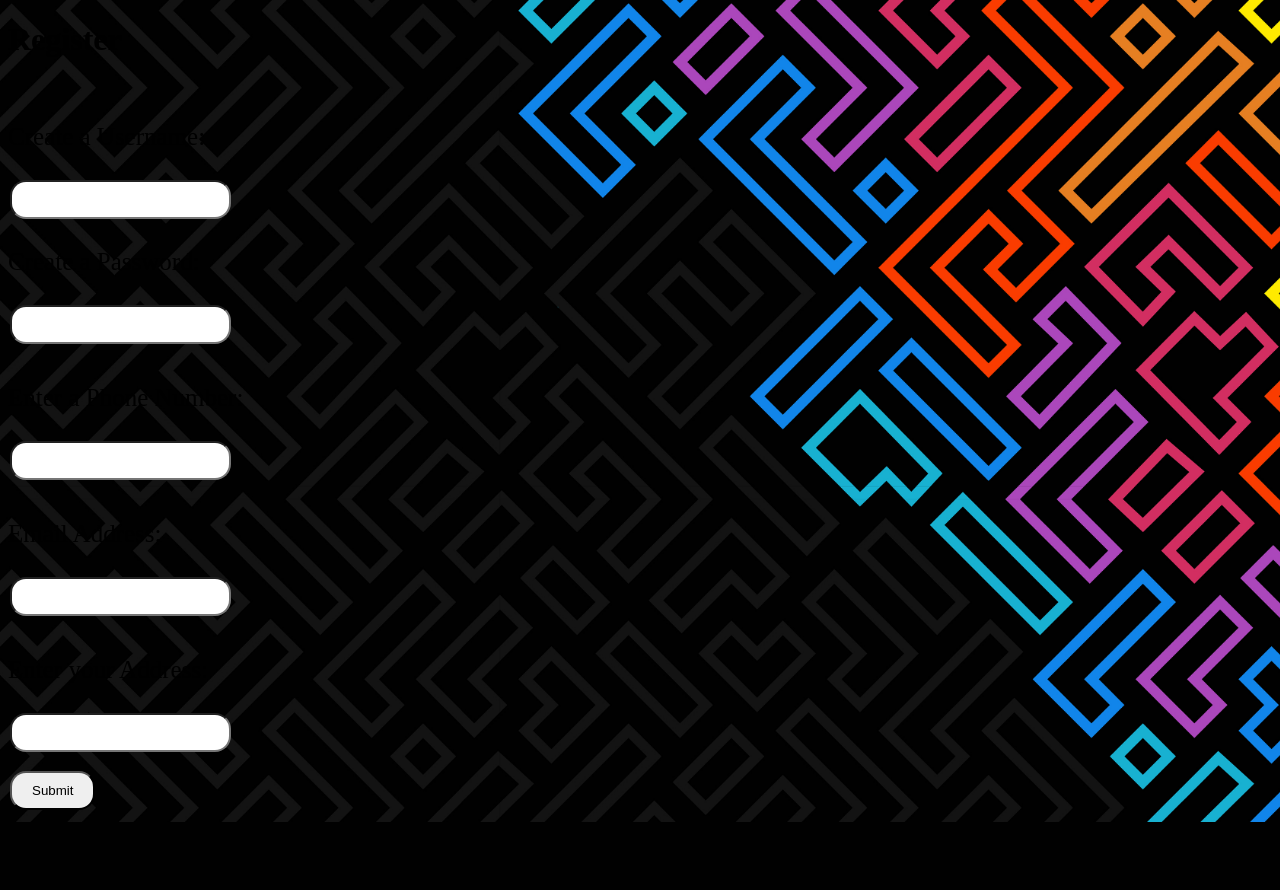
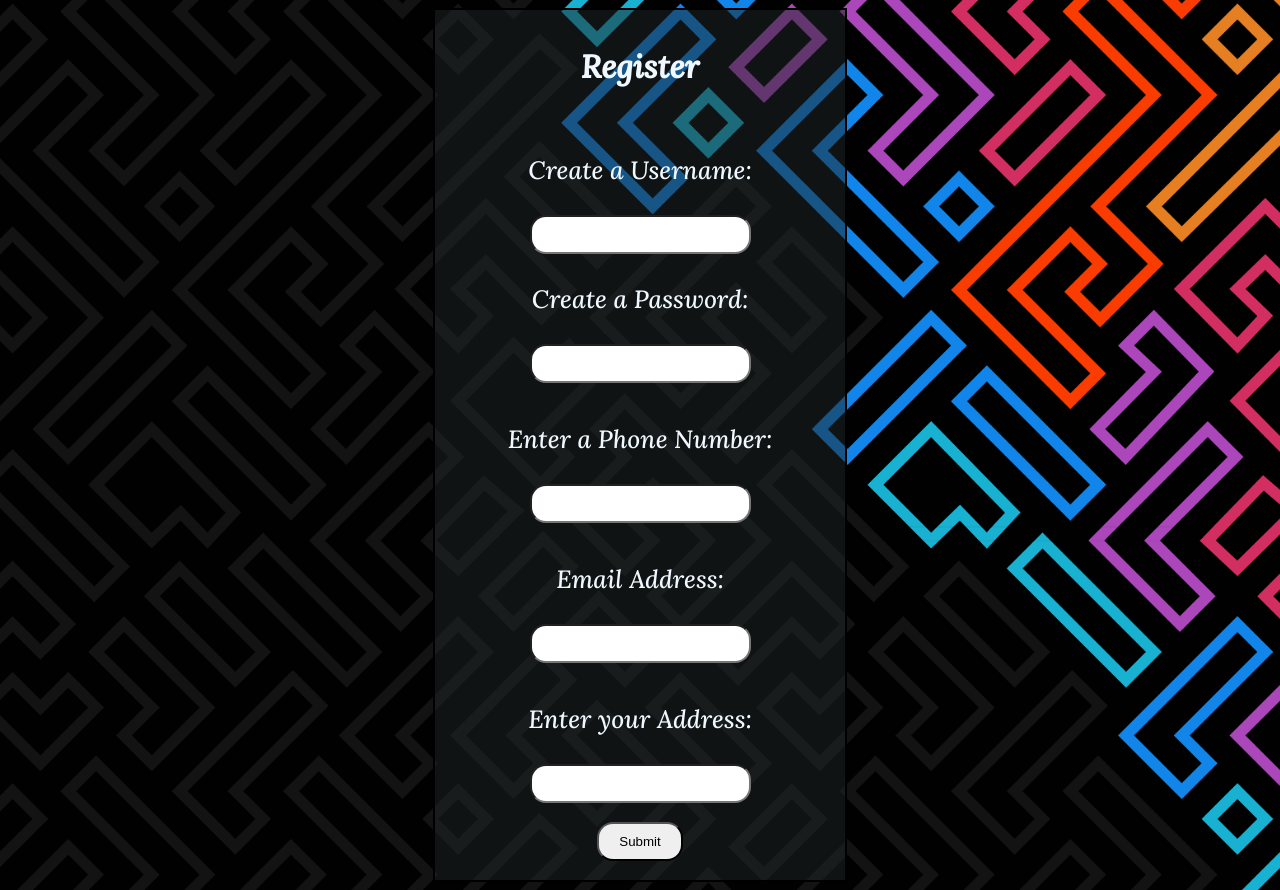
Before and after one commit to awork211/Final_Bike_Shop, a Flask app: template templates/Registration.html in a window 1280 px wide. Before the commit the page ends 822 px from the top, so only its background shows below. Run offline with Flask 2, Linux system fonts and the light colour scheme; the template is opened without the code that fills it, so the values that code supplies are empty; some libraries are stand-ins or nearby versions.

Commit message:
spacing update and regester button

```diff
--- a/static/registration.css
+++ b/static/registration.css
@@ -1,8 +1,7 @@
 @import url('https://fonts.googleapis.com/css2?family=Lora:ital,wght@1,500&display=swap');
 
 body {
-    background-color: aqua;
-    background-image: url(../wallpapersden.com_cool-4k-pattern_3840x2160.jpg);
+    background-image: url(../static/images/wallpapersden.com_cool-4k-pattern_3840x2160.jpg);
     background-size: cover;
 }
 
@@ -10,7 +9,7 @@
     font-size: 25px;
 }
 
-#logBox {
+#regBox {
     text-align: center;
     padding: 15px;
     margin-left: auto;
@@ -26,7 +25,8 @@
 #lastBox {
     margin-bottom: 15px;
 }
-.Hero{
+
+.Hero {
     border: 2px 4px;
 	color: black;
 	padding: 10px 20px;
--- a/templates/Login.html
+++ b/templates/Login.html
@@ -22,6 +22,8 @@
             <p>{{ message }}!</p>
             {% endif %}
             <input type="submit" value="Submit" class="Hero">
+            <p>Dont have an account?</p>
+            <a href="Registration.html">Register</a>
         </form>
      </div>
 </body>
```
Also changed, not shown: static/Main_Page.css (+5 -3 lines), templates/Purchase.html (+4 -4 lines).
